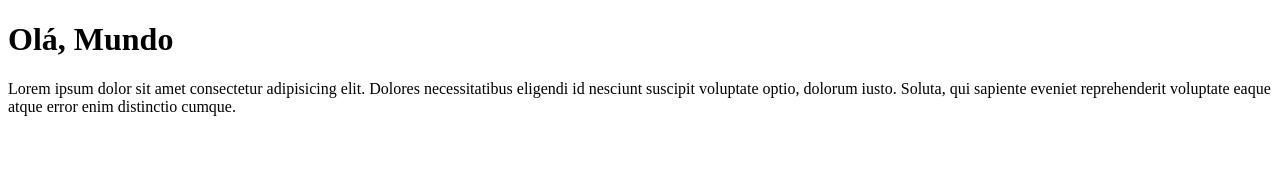
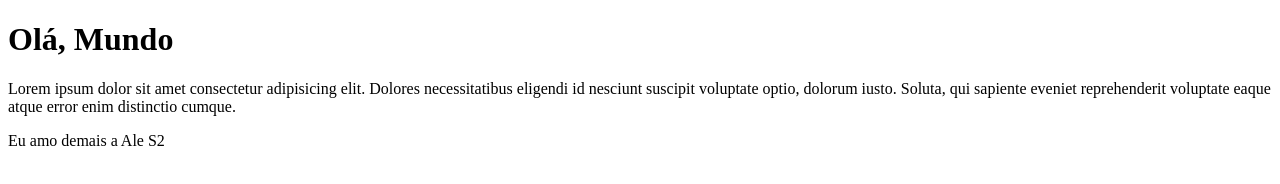
Before and after one commit to yWeTz/ProjetoGit, a plain HTML site: page index.html in a window 1280 px wide. Drawn offline with Linux system fonts and the light colour scheme.

Commit message:
adicionando texto

```diff
--- a/index.html
+++ b/index.html
@@ -14,6 +14,7 @@
         iusto. Soluta, qui sapiente eveniet reprehenderit voluptate eaque atque
         error enim distinctio cumque.
       </p>
+      <p>Eu amo demais a Ale S2</p>
     </main>
   </body>
 </html>
```
